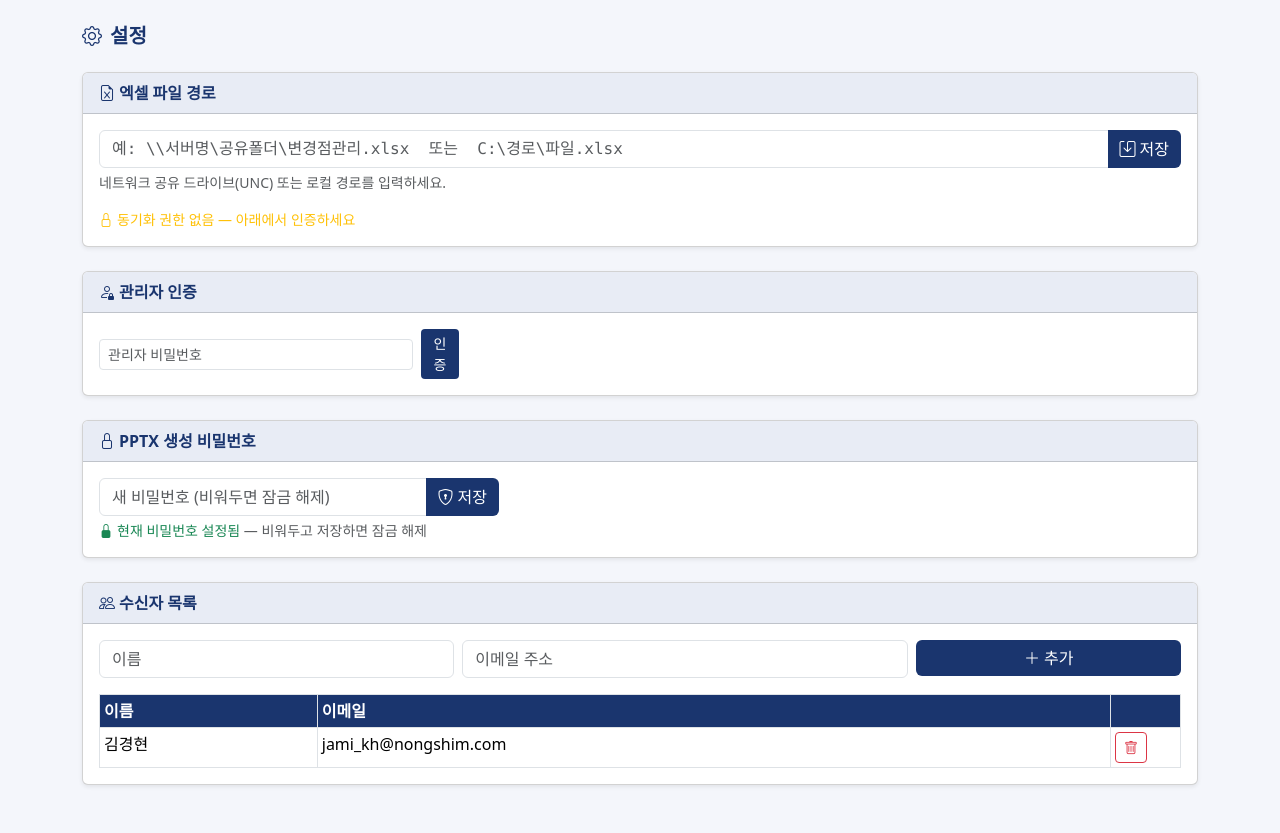
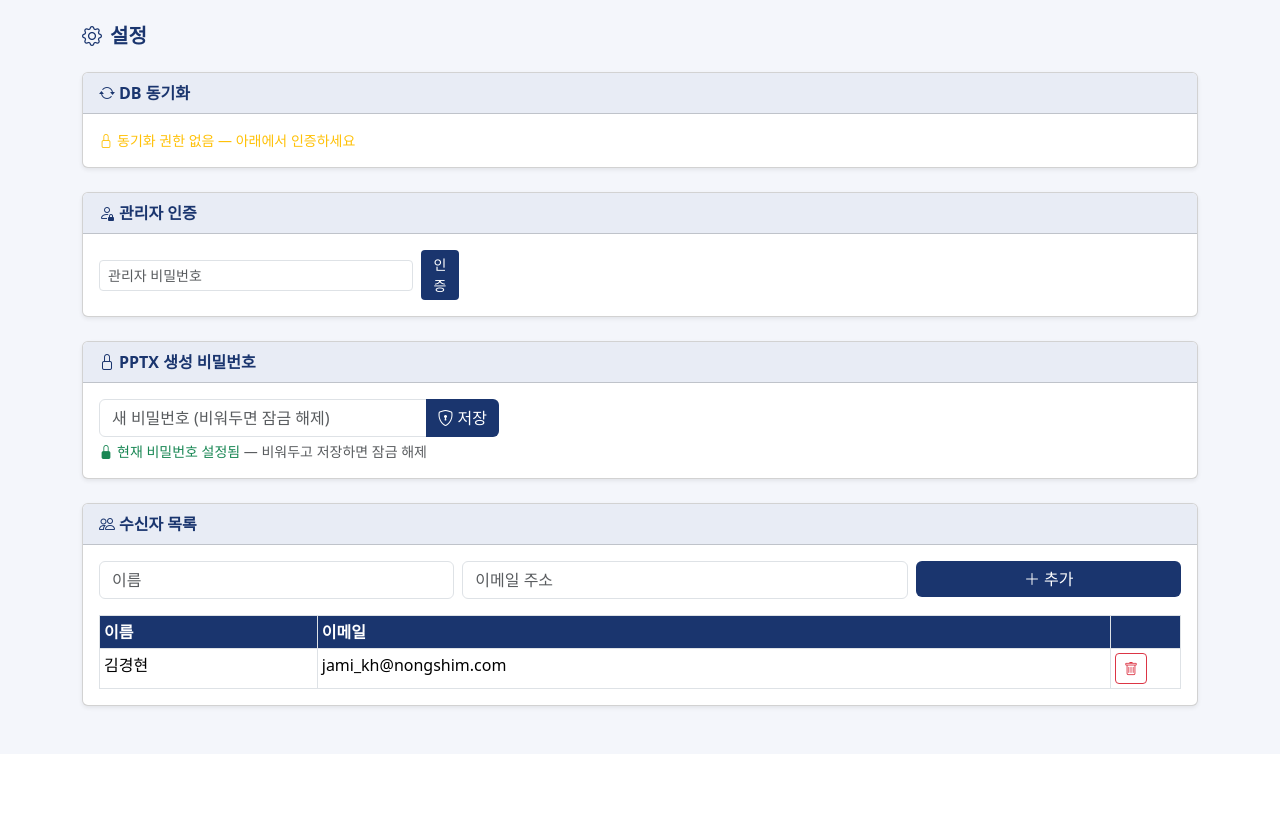
Before and after one commit to Jami-K/26_Changes, a Flask app: page /settings in a window 1280 px wide. Shown: the part 56-889 px from the top of the page. After the commit the page ends 767 px from the top, so only its background shows below. Run offline with Flask 3, Linux system fonts and the light colour scheme; data comes from the database, SQL or seed files in the repository.

Commit message:
DB 연동수정

```diff
--- a/main.py
+++ b/main.py
@@ -19,6 +19,7 @@ app.secret_key = 'mat-change-internal-2026'
 
 IMAGE_EXTS  = ('png', 'jpg', 'jpeg', 'gif', 'webp', 'bmp')
 SERVER_URL  = 'http://192.168.60.160:5500'
+EXCEL_PATH  = os.path.join(os.path.dirname(os.path.abspath(__file__)), 'index.xlsx')
 
 
 def _build_email_body(change: dict) -> str:
@@ -76,20 +77,19 @@ def check_pptx_auth() -> bool:
 
 # ── 백그라운드 동기화 ─────────────────────────────────────────────────
 
+def _do_sync():
+    if os.path.isfile(EXCEL_PATH):
+        try:
+            sync_excel(EXCEL_PATH)
+            set_setting('last_sync', time.strftime('%Y-%m-%d %H:%M:%S'))
+        except Exception as e:
+            print(f'[sync] {e}')
+
+
 def _bg_sync():
-    last_mtime = 0
     while True:
-        time.sleep(60)
-        path = get_setting('excel_path')
-        if path and os.path.isfile(path):
-            try:
-                mtime = os.path.getmtime(path)
-                if mtime != last_mtime:
-                    sync_excel(path)
-                    last_mtime = mtime
-                    set_setting('last_sync', time.strftime('%Y-%m-%d %H:%M:%S'))
-            except Exception as e:
-                print(f'[bg_sync] {e}')
+        time.sleep(300)
+        _do_sync()
 
 
 threading.Thread(target=_bg_sync, daemon=True).start()
@@ -188,10 +188,6 @@ def settings():
     if request.method == 'POST':
         action = request.form.get('action')
 
-        if action == 'save_excel':
-            set_setting('excel_path', request.form.get('excel_path', '').strip())
-            return redirect(url_for('settings'))
-
         if action == 'settings_auth':
             pw = request.form.get('password', '')
             stored = get_setting('pptx_pw_hash')
@@ -204,13 +200,10 @@ def settings():
         if action == 'sync':
             if not check_pptx_auth():
                 return jsonify(success=False, error='인증이 필요합니다')
-            path = get_setting('excel_path')
-            if not path:
-                return jsonify(success=False, error='경로가 설정되지 않았습니다')
-            if not os.path.isfile(path):
-                return jsonify(success=False, error='파일을 찾을 수 없습니다')
+            if not os.path.isfile(EXCEL_PATH):
+                return jsonify(success=False, error='index.xlsx 파일을 찾을 수 없습니다')
             try:
-                n = sync_excel(path)
+                n = sync_excel(EXCEL_PATH)
                 set_setting('last_sync', time.strftime('%Y-%m-%d %H:%M:%S'))
                 return jsonify(success=True, inserted=n)
             except Exception as e:
@@ -235,13 +228,11 @@ def settings():
             delete_recipient(request.form.get('rid'))
             return redirect(url_for('settings'))
 
-    excel_path   = get_setting('excel_path')
     recipients   = get_recipients()
     last_sync    = get_setting('last_sync', '-')
     pptx_pw_set  = bool(get_setting('pptx_pw_hash'))
     is_auth      = bool(session.get('pptx_auth')) or not pptx_pw_set
     return render_template('settings.html',
-                           excel_path=excel_path,
                            recipients=recipients,
                            last_sync=last_sync,
                            pptx_pw_set=pptx_pw_set,
@@ -250,4 +241,5 @@ def settings():
 
 if __name__ == '__main__':
     init_db()
+    _do_sync()
     app.run(host='0.0.0.0', port=5000, debug=False)
--- a/templates/settings.html
+++ b/templates/settings.html
@@ -5,26 +5,12 @@
   <i class="bi bi-gear me-2"></i>설정
 </h5>
 
-<!-- 엑셀 파일 경로 -->
+<!-- DB 동기화 -->
 <div class="card shadow-sm mb-4">
   <div class="card-header card-header-navy">
-    <i class="bi bi-file-earmark-excel me-1"></i>엑셀 파일 경로
+    <i class="bi bi-arrow-repeat me-1"></i>DB 동기화
   </div>
-  <div class="card-body">
-    <form method="post" class="mb-3">
-      <input type="hidden" name="action" value="save_excel">
-      <div class="input-group">
-        <input type="text" class="form-control font-monospace" name="excel_path"
-               value="{{ excel_path }}"
-               placeholder="예: \\서버명\공유폴더\변경점관리.xlsx  또는  C:\경로\파일.xlsx">
-        <button class="btn btn-navy" type="submit">
-          <i class="bi bi-save me-1"></i>저장
-        </button>
-      </div>
-      <div class="form-text">네트워크 공유 드라이브(UNC) 또는 로컬 경로를 입력하세요.</div>
-    </form>
-
-    <div class="d-flex align-items-center gap-3 flex-wrap">
+  <div class="card-body d-flex align-items-center gap-3 flex-wrap">
     {% if is_auth %}
       <button class="btn btn-outline-primary btn-sm" onclick="doSync()">
         <i class="bi bi-arrow-repeat me-1"></i>지금 동기화
@@ -35,7 +21,6 @@
         <i class="bi bi-lock me-1"></i>동기화 권한 없음 — 아래에서 인증하세요
       </span>
     {% endif %}
-    </div>
   </div>
 </div>
 
```
Also changed, not shown: 1 other file. Lines whose indentation alone changed are shown as unchanged.
